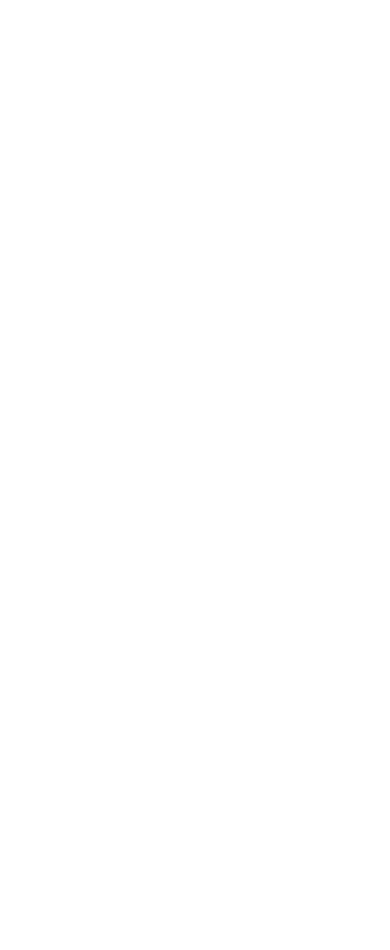
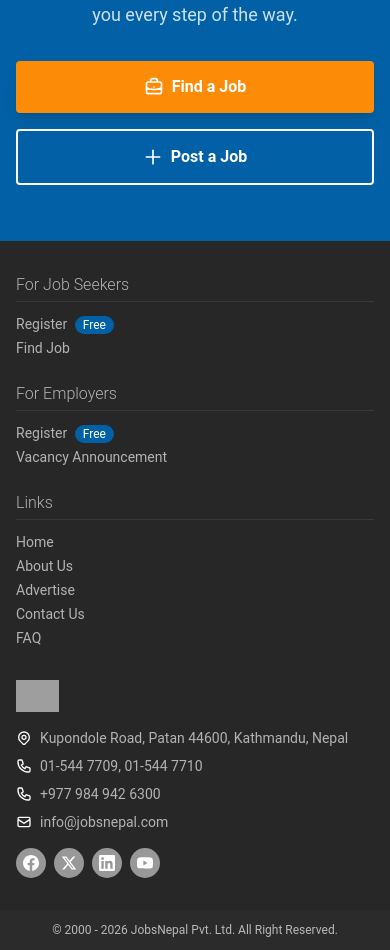
Before and after one commit to raisalomi595/JobNepal, a React app: page / in a window 390 px wide. Shown: the part 7420-8370 px from the top of the page. Before the commit the page ends 5262 px from the top, so only its background shows below. Built offline with nearby package versions, Linux system fonts and the light colour scheme; grey boxes are pictures that could not be loaded; the HTML template or start-up script is replaced by a standard one.

Commit message:
feat: Updated code

```diff
--- a/src/App.jsx
+++ b/src/App.jsx
@@ -22,7 +22,10 @@
 import FeaturedJobs from "./components/FeaturedJobs";
 import PopularCategories from "./components/PopularCategories";
 import WhyChooseUs from "./components/WhyChooseUs";
+import TopJobs from "./components/TopJobs";
 import TopCompanies from "./components/TopCompanies";
+import CallToAction from "./components/CallToAction";
+import Footer from "./components/Footer";
 
 function App() {
   return (
@@ -43,6 +46,7 @@
             <JobSidebar />
           </aside>
           <section className="flex-1 min-w-0">
+            <TopJobs />
           </section>
         </div>
       </main>
@@ -56,6 +60,8 @@
       <PopularCategories />
       <WhyChooseUs />
       <TopCompanies />
+      <CallToAction />
+      <Footer />
     </div>
   );
 }
--- /dev/null
+++ b/src/components/CallToAction.jsx
@@ -0,0 +1,29 @@
+export default function CallToAction() {
+  return (
+    <section className="bg-[#0261a6] py-14">
+      <div className="container mx-auto px-4 text-center">
+        <h2 className="text-3xl md:text-4xl font-bold text-white mb-4">
+          Ready to Start Your Career Journey?
+        </h2>
+        <p className="text-lg text-white/80 mb-8 max-w-2xl mx-auto">
+          Whether you are looking for your first job or your next big opportunity,
+          we are here to help you every step of the way.
+        </p>
+        <div className="flex flex-col sm:flex-row items-center justify-center gap-4">
+          <a href="#" className="bg-[#fc8b07] hover:bg-[#e07d09] text-white font-semibold px-8 py-3.5 rounded transition-colors shadow-lg w-full sm:w-auto text-center inline-flex items-center justify-center gap-2">
+            <svg className="w-5 h-5" fill="none" stroke="currentColor" viewBox="0 0 24 24">
+              <path strokeLinecap="round" strokeLinejoin="round" strokeWidth={2} d="M21 13.255A23.931 23.931 0 0112 15c-3.183 0-6.22-.62-9-1.745M16 6V4a2 2 0 00-2-2h-4a2 2 0 00-2 2v2m4 6h.01M5 20h14a2 2 0 002-2V8a2 2 0 00-2-2H5a2 2 0 00-2 2v10a2 2 0 002 2z" />
+            </svg>
+            Find a Job
+          </a>
+          <a href="#" className="border-2 border-white text-white font-semibold px-8 py-3.5 rounded hover:bg-white/10 transition-colors w-full sm:w-auto text-center inline-flex items-center justify-center gap-2">
+            <svg className="w-5 h-5" fill="none" stroke="currentColor" viewBox="0 0 24 24">
+              <path strokeLinecap="round" strokeLinejoin="round" strokeWidth={2} d="M12 4v16m8-8H4" />
+            </svg>
+            Post a Job
+          </a>
+        </div>
+      </div>
+    </section>
+  );
+}
--- /dev/null
+++ b/src/components/Footer.jsx
@@ -0,0 +1,106 @@
+export default function Footer() {
+  return (
+    <>
+      {/* ===== Main footer (bg: #272727) ===== */}
+      <footer className="bg-[#272727] text-gray-400">
+        <div className="container mx-auto px-4 py-8">
+          <div className="flex flex-col lg:flex-row gap-8">
+
+            {/* -------- LEFT: 3 link columns -------- */}
+            <div className="flex-1 grid grid-cols-1 sm:grid-cols-3 gap-6">
+
+              {/* Column 1: For Job Seekers */}
+              <div>
+                <h3 className="text-base text-[#b3b3b3] font-light border-b border-[#3a3838] pb-1 mb-3">For Job Seekers</h3>
+                <ul className="space-y-1 text-sm text-[#b3b3b3]">
+                  <li><a href="#" className="hover:text-white transition-colors">Register <span className="bg-[#0261a6] text-white text-xs px-2 py-0.5 rounded-full ml-1">Free</span></a></li>
+                  <li><a href="#" className="hover:text-white transition-colors">Find Job</a></li>
+                </ul>
+              </div>
+
+              {/* Column 2: For Employers */}
+              <div>
+                <h3 className="text-base text-[#b3b3b3] font-light border-b border-[#3a3838] pb-1 mb-3">For Employers</h3>
+                <ul className="space-y-1 text-sm text-[#b3b3b3]">
+                  <li><a href="#" className="hover:text-white transition-colors">Register <span className="bg-[#0261a6] text-white text-xs px-2 py-0.5 rounded-full ml-1">Free</span></a></li>
+                  <li><a href="#" className="hover:text-white transition-colors">Vacancy Announcement</a></li>
+                </ul>
+              </div>
+
+              {/* Column 3: Links */}
+              <div>
+                <h3 className="text-base text-[#b3b3b3] font-light border-b border-[#3a3838] pb-1 mb-3">Links</h3>
+                <ul className="space-y-1 text-sm text-[#b3b3b3]">
+                  {["Home", "About Us", "Advertise", "Contact Us", "FAQ"].map((link) => (
+                    <li key={link}><a href="#" className="hover:text-white transition-colors">{link}</a></li>
+                  ))}
+                </ul>
+              </div>
+            </div>
+
+            {/* -------- RIGHT: Logo + Contact + Social -------- */}
+            <div className="lg:w-[320px]">
+              <img
+                src="https://www.jobsnepal.com/assets/front/images/jn-logo@2x.png"
+                alt="JobsNepal"
+                className="h-8 w-auto mb-4"
+              />
+
+              <div className="space-y-2 text-sm text-[#b3b3b3]">
+                {/* Address — map pin */}
+                <div className="flex items-start gap-2">
+                  <svg className="w-4 h-4 mt-0.5 shrink-0 text-white" fill="none" stroke="currentColor" viewBox="0 0 24 24">
+                    <path strokeLinecap="round" strokeLinejoin="round" strokeWidth={2} d="M17.657 16.657L13.414 20.9a1.998 1.998 0 01-2.827 0l-4.244-4.243a8 8 0 1111.314 0z" />
+                    <path strokeLinecap="round" strokeLinejoin="round" strokeWidth={2} d="M15 11a3 3 0 11-6 0 3 3 0 016 0z" />
+                  </svg>
+                  <span>Kupondole Road, Patan 44600,
+Kathmandu, Nepal</span>
+                </div>
+                {/* Phone 1 */}
+                <div className="flex items-center gap-2">
+                  <svg className="w-4 h-4 shrink-0 text-white" fill="none" stroke="currentColor" viewBox="0 0 24 24">
+                    <path strokeLinecap="round" strokeLinejoin="round" strokeWidth={2} d="M3 5a2 2 0 012-2h3.28a1 1 0 01.948.684l1.498 4.493a1 1 0 01-.502 1.21l-2.257 1.13a11.042 11.042 0 005.516 5.516l1.13-2.257a1 1 0 011.21-.502l4.493 1.498a1 1 0 01.684.949V19a2 2 0 01-2 2h-1C9.716 21 3 14.284 3 6V5z" />
+                  </svg>
+                  <span>01-544 7709, 01-544 7710</span>
+                </div>
+                {/* Phone 2 */}
+                <div className="flex items-center gap-2">
+                  <svg className="w-4 h-4 shrink-0 text-white" fill="none" stroke="currentColor" viewBox="0 0 24 24">
+                    <path strokeLinecap="round" strokeLinejoin="round" strokeWidth={2} d="M3 5a2 2 0 012-2h3.28a1 1 0 01.948.684l1.498 4.493a1 1 0 01-.502 1.21l-2.257 1.13a11.042 11.042 0 005.516 5.516l1.13-2.257a1 1 0 011.21-.502l4.493 1.498a1 1 0 01.684.949V19a2 2 0 01-2 2h-1C9.716 21 3 14.284 3 6V5z" />
+                  </svg>
+                  <span>+977 984 942 6300</span>
+                </div>
+                {/* Email */}
+                <div className="flex items-center gap-2">
+                  <svg className="w-4 h-4 shrink-0 text-white" fill="none" stroke="currentColor" viewBox="0 0 24 24">
+                    <path strokeLinecap="round" strokeLinejoin="round" strokeWidth={2} d="M3 8l7.89 5.26a2 2 0 002.22 0L21 8M5 19h14a2 2 0 002-2V7a2 2 0 00-2-2H5a2 2 0 00-2 2v10a2 2 0 002 2z" />
+                  </svg>
+                  <span>info@jobsnepal.com</span>
+                </div>
+              </div>
+
+              {/* Social icons (original: gray circles) */}
+              <div className="flex gap-2 mt-4">
+                {[
+                  { name: "Facebook", path: "M24 12.073c0-6.627-5.373-12-12-12s-12 5.373-12 12c0 5.99 4.388 10.954 10.125 11.854v-8.385H7.078v-3.47h3.047V9.43c0-3.007 1.792-4.669 4.533-4.669 1.312 0 2.686.235 2.686.235v2.953H15.83c-1.491 0-1.956.925-1.956 1.874v2.25h3.328l-.532 3.47h-2.796v8.385C19.612 23.027 24 18.062 24 12.073z" },
+                  { name: "Twitter", path: "M18.244 2.25h3.308l-7.227 8.26 8.502 11.24H16.17l-5.214-6.817L4.99 21.75H1.68l7.73-8.835L1.254 2.25H8.08l4.713 6.231zm-1.161 17.52h1.833L7.084 4.126H5.117z" },
+                  { name: "LinkedIn", path: "M20.447 20.452h-3.554v-5.569c0-1.328-.027-3.037-1.852-3.037-1.853 0-2.136 1.445-2.136 2.939v5.667H9.351V9h3.414v1.561h.046c.477-.9 1.637-1.85 3.37-1.85 3.601 0 4.267 2.37 4.267 5.455v6.286zM5.337 7.433c-1.144 0-2.063-.926-2.063-2.065 0-1.138.92-2.063 2.063-2.063 1.14 0 2.064.925 2.064 2.063 0 1.139-.925 2.065-2.064 2.065zm1.782 13.019H3.555V9h3.564v11.452zM22.225 0H1.771C.792 0 0 .774 0 1.729v20.542C0 23.227.792 24 1.771 24h20.451C23.2 24 24 23.227 24 22.271V1.729C24 .774 23.2 0 22.222 0h.003z" },
+                  { name: "YouTube", path: "M23.498 6.186a3.016 3.016 0 00-2.122-2.136C19.505 3.545 12 3.545 12 3.545s-7.505 0-9.377.505A3.017 3.017 0 00.502 6.186C0 8.07 0 12 0 12s0 3.93.502 5.814a3.016 3.016 0 002.122 2.136c1.871.505 9.376.505 9.376.505s7.505 0 9.377-.505a3.015 3.015 0 002.122-2.136C24 15.93 24 12 24 12s0-3.93-.502-5.814zM9.545 15.568V8.432L15.818 12l-6.273 3.568z" },
+                ].map((social) => (
+                  <a key={social.name} href="#" className="w-[30px] h-[30px] rounded-full bg-[#989898] hover:bg-[#777] flex items-center justify-center transition-colors" aria-label={social.name}>
+                    <svg className="w-4 h-4 text-white" fill="currentColor" viewBox="0 0 24 24"><path d={social.path} /></svg>
+                  </a>
+                ))}
+              </div>
+            </div>
+          </div>
+        </div>
+      </footer>
+
+      {/* ===== Copyright bar (bg: #2b2b2b) ===== */}
+      <div className="bg-[#2b2b2b] py-3 text-center text-xs text-[#b8b8b8]">
+        &copy; 2000 - 2026 JobsNepal Pvt. Ltd. All Right Reserved.
+      </div>
+    </>
+  );
+}
--- a/src/components/TopJobs.jsx
+++ b/src/components/TopJobs.jsx
@@ -21,7 +21,7 @@
   return (
     <div>
       {/* -------- Section heading (original: #0261a6) -------- */}
-      <h2 className="text-\\\\\\\[#0261a6] text-lg font-bold mb-4">Top Jobs</h2>
+      <h2 className="text-[#0261a6] text-lg font-bold mb-4">Top Jobs</h2>
 
       {/* -------- 2-column job card grid -------- */}
       {topJobs.length === 0 ? (
@@ -36,7 +36,7 @@
               <div className="flex gap-3">
                 {/* Company logo */}
                 <img
-                  src={`https://ui-avatars.com/api/?name=${encodeURIComponent(job.company)}\\\\\\\&background=0261a6\\\\\\\&color=fff\\\\\\\&size=48\\\\\\\&bold=true`}
+                  src={`https://ui-avatars.com/api/?name=${encodeURIComponent(job.company)}&background=0261a6&color=fff&size=48&bold=true`}
                   alt={job.company}
                   className="w-12 h-12 rounded shrink-0"
                 />
@@ -64,8 +64,8 @@
       )}
 
       {/* -------- See more jobs by types -------- */}
-      <div className="mt-6 pt-3 border-t border-\\\\\\\[#efefef]">
-        <a href="#" className="text-sm text-\\\\\\\[#0261a6] hover:underline font-medium">
+      <div className="mt-6 pt-3 border-t border-[#efefef]">
+        <a href="#" className="text-sm text-[#0261a6] hover:underline font-medium">
           See more jobs by types &rarr;
         </a>
       </div>
```
